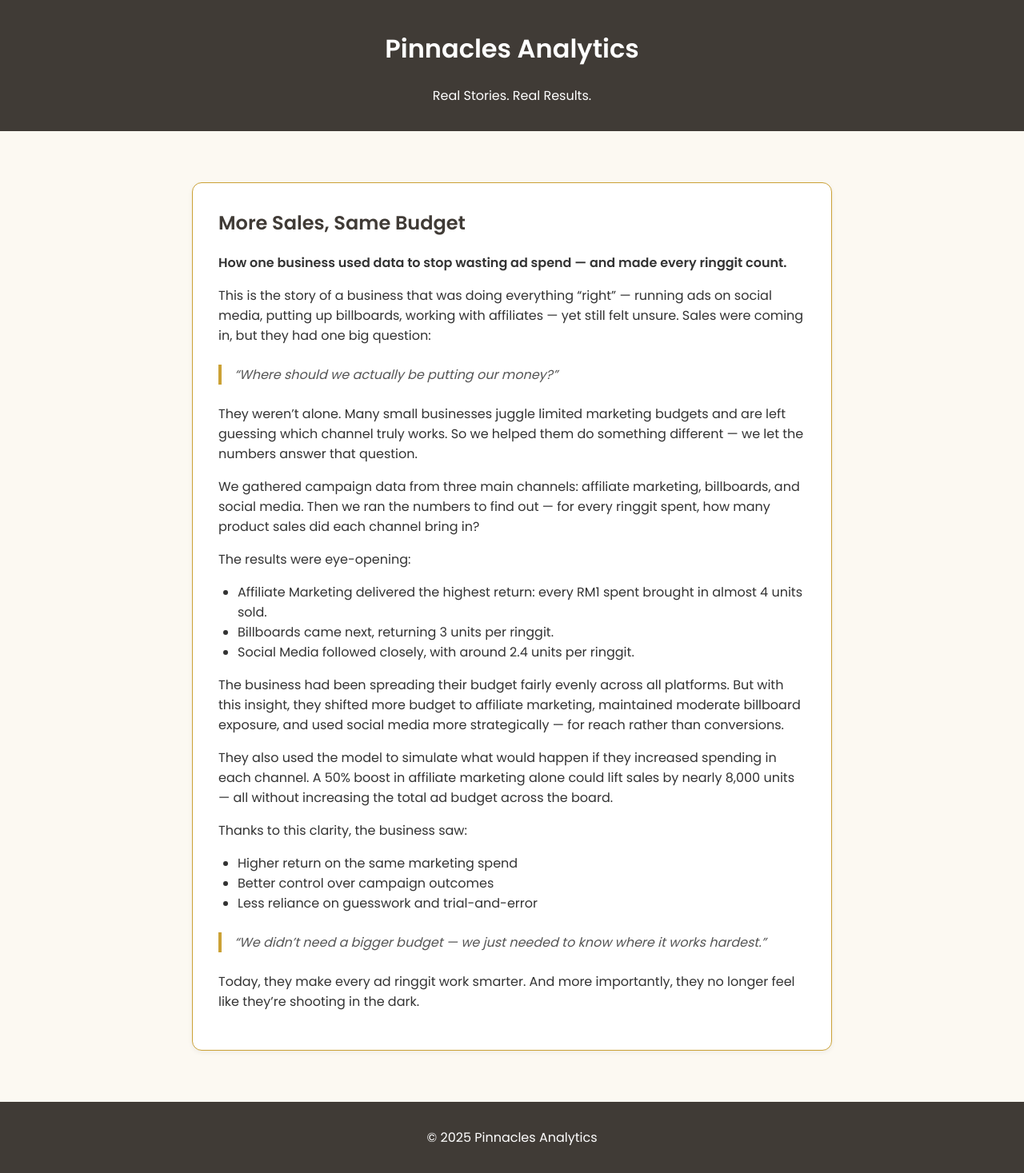
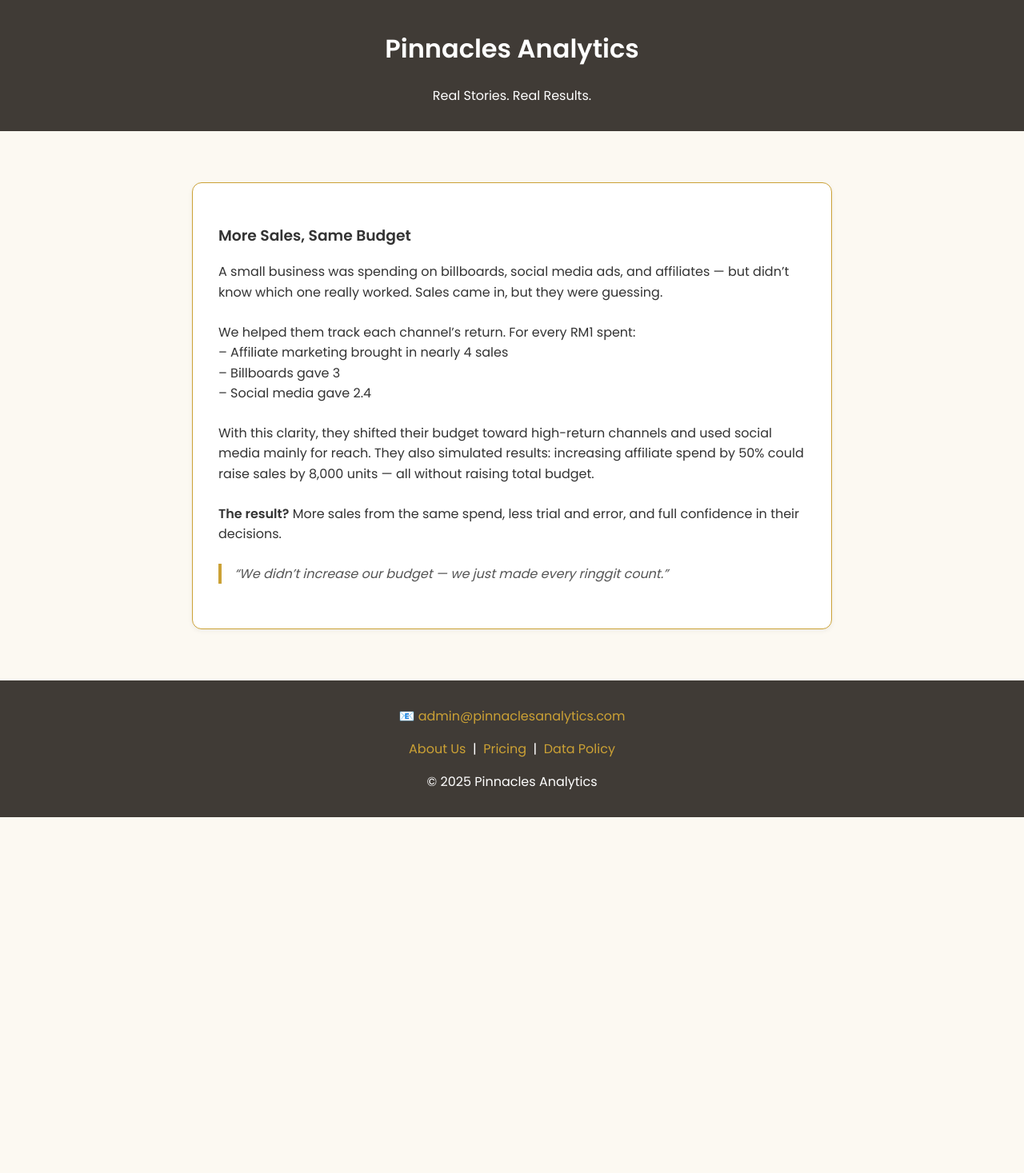
Before and after one commit to lyven81/pinnacles-learning-website, a Jekyll site: the page case-study/case-study-4.html, which Jekyll copies as it is, in a window 1280 px wide. Shown: the whole page at 80% size. Built offline with Jekyll 4.4.1, drawn with Linux system fonts in a browser that asks for light colours; after the commit the page ends 1022 px from its top, so only the background shows below that.

Commit message:
Update case-study-4.html

```diff
--- a/case-study/case-study-4.html
+++ b/case-study/case-study-4.html
@@ -35,6 +35,10 @@
       color: #403B36;
       margin-top: 0;
     }
+    .case-card p {
+      margin-bottom: 1.5rem;
+      line-height: 1.6;
+    }
     .case-card blockquote {
       font-style: italic;
       color: #555;
@@ -42,58 +46,55 @@
       padding-left: 1rem;
       border-left: 4px solid #CBA135;
     }
-    .case-card ul {
-      padding-left: 1.5rem;
+    footer a {
+      color: #CBA135;
+      text-decoration: none;
+    }
+    footer a:hover {
+      text-decoration: underline;
     }
   </style>
 </head>
 <body>
+
   <header>
     <h1>Pinnacles Analytics</h1>
     <p>Real Stories. Real Results.</p>
   </header>
 
-  <div class="container">
+  <main class="container">
     <div class="case-card">
-      <h2> More Sales, Same Budget</h2>
-      <p><strong>How one business used data to stop wasting ad spend — and made every ringgit count.</strong></p>
-
-      <p>This is the story of a business that was doing everything “right” — running ads on social media, putting up billboards, working with affiliates — yet still felt unsure. Sales were coming in, but they had one big question:</p>
-
-      <blockquote>“Where should we actually be putting our money?”</blockquote>
-
-      <p>They weren’t alone. Many small businesses juggle limited marketing budgets and are left guessing which channel truly works. So we helped them do something different — we let the numbers answer that question.</p>
-
-      <p>We gathered campaign data from three main channels: affiliate marketing, billboards, and social media. Then we ran the numbers to find out — for every ringgit spent, how many product sales did each channel bring in?</p>
-
-      <p>The results were eye-opening:</p>
-
-      <ul>
-        <li>Affiliate Marketing delivered the highest return: every RM1 spent brought in almost 4 units sold.</li>
-        <li>Billboards came next, returning 3 units per ringgit.</li>
-        <li>Social Media followed closely, with around 2.4 units per ringgit.</li>
-      </ul>
-
-      <p>The business had been spreading their budget fairly evenly across all platforms. But with this insight, they shifted more budget to affiliate marketing, maintained moderate billboard exposure, and used social media more strategically — for reach rather than conversions.</p>
-
-      <p>They also used the model to simulate what would happen if they increased spending in each channel. A 50% boost in affiliate marketing alone could lift sales by nearly 8,000 units — all without increasing the total ad budget across the board.</p>
-
-      <p>Thanks to this clarity, the business saw:</p>
-
-      <ul>
-        <li>Higher return on the same marketing spend</li>
-        <li>Better control over campaign outcomes</li>
-        <li>Less reliance on guesswork and trial-and-error</li>
-      </ul>
-
-      <blockquote>“We didn’t need a bigger budget — we just needed to know where it works hardest.”</blockquote>
-
-      <p>Today, they make every ad ringgit work smarter. And more importantly, they no longer feel like they’re shooting in the dark.</p>
+      <h3>More Sales, Same Budget</h3>
+      <p>
+        A small business was spending on billboards, social media ads, and affiliates — but didn’t know which one really worked. Sales came in, but they were guessing.
+      </p>
+      <p>
+        We helped them track each channel’s return. For every RM1 spent:
+        <br>– Affiliate marketing brought in nearly 4 sales
+        <br>– Billboards gave 3
+        <br>– Social media gave 2.4
+      </p>
+      <p>
+        With this clarity, they shifted their budget toward high-return channels and used social media mainly for reach. They also simulated results: increasing affiliate spend by 50% could raise sales by 8,000 units — all without raising total budget.
+      </p>
+      <p>
+        <strong>The result?</strong> More sales from the same spend, less trial and error, and full confidence in their decisions.
+      </p>
+      <blockquote>
+        “We didn’t increase our budget — we just made every ringgit count.”
+      </blockquote>
     </div>
-  </div>
+  </main>
 
   <footer>
+    <p>📧 <a href="mailto:admin@pinnaclesanalytics.com">admin@pinnaclesanalytics.com</a></p>
+    <p>
+      <a href="http://www.pinnaclesanalytics.com/about.html">About Us</a> &nbsp;|&nbsp;
+      <a href="http://www.pinnaclesanalytics.com/pricing.html">Pricing</a> &nbsp;|&nbsp;
+      <a href="http://www.pinnaclesanalytics.com/privacy-policy.html">Data Policy</a>
+    </p>
     <p>© 2025 Pinnacles Analytics</p>
   </footer>
+
 </body>
 </html>
```
